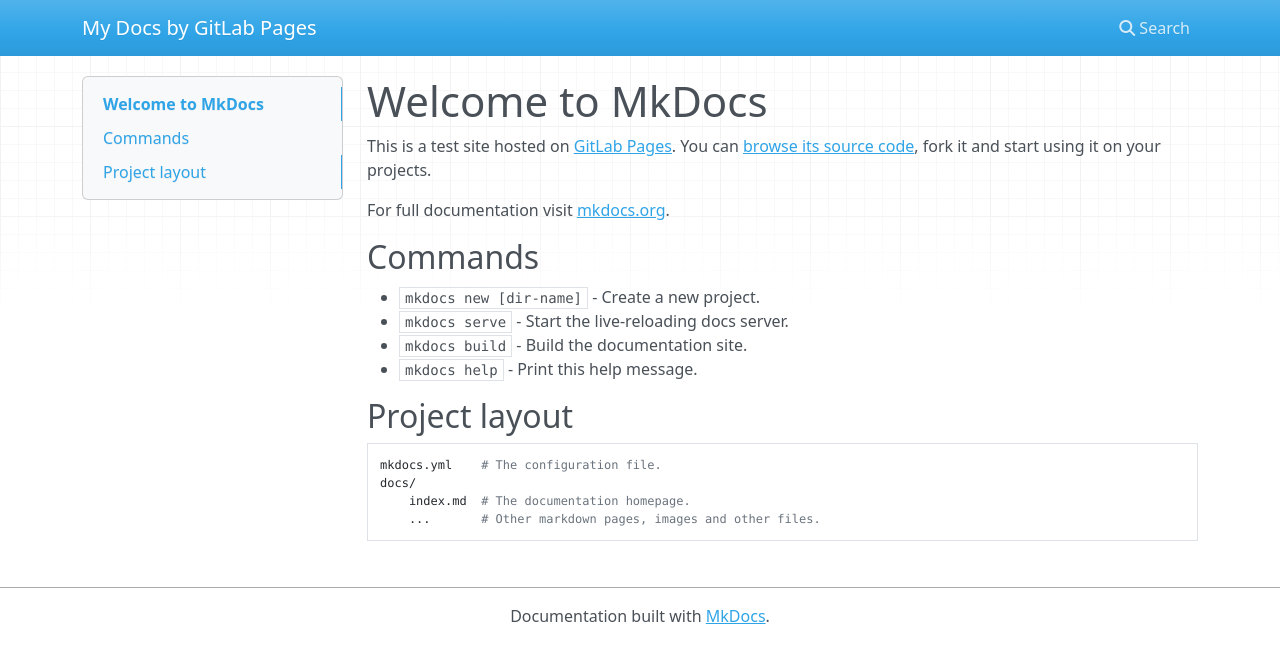
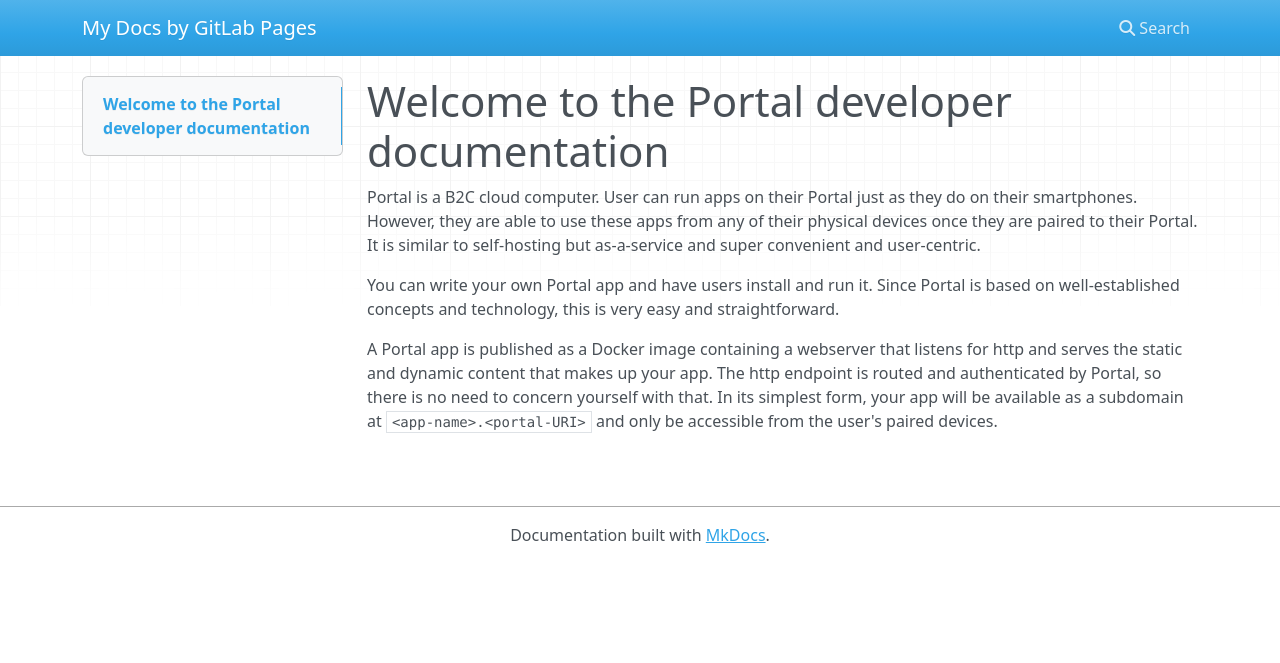
Before and after one commit to FreeshardBase/documentation, an MkDocs documentation site: the page built from docs/index.md, in a window 1280 px wide. Shown: the top 663 px of the page. Built offline with MkDocs 1.6.1, drawn with Linux system fonts in a browser that asks for light colours; nearby versions of some CDN libraries.

Commit message:
some content

```diff
--- a/docs/index.md
+++ b/docs/index.md
@@ -1,21 +1,12 @@
-# Welcome to MkDocs
+# Welcome to the Portal developer documentation
 
-This is a test site hosted on [GitLab Pages](https://pages.gitlab.io). You can
-[browse its source code](https://gitlab.com/pages/mkdocs), fork it and start
-using it on your projects.
+Portal is a B2C cloud computer. User can run apps on their Portal just as they do on their smartphones.
+However, they are able to use these apps from any of their physical devices once they are paired to their Portal.
+It is similar to self-hosting but as-a-service and super convenient and user-centric.
 
-For full documentation visit [mkdocs.org](http://mkdocs.org).
+You can write your own Portal app and have users install and run it.
+Since Portal is based on well-established concepts and technology, this is very easy and straightforward.
 
-## Commands
-
-* `mkdocs new [dir-name]` - Create a new project.
-* `mkdocs serve` - Start the live-reloading docs server.
-* `mkdocs build` - Build the documentation site.
-* `mkdocs help` - Print this help message.
-
-## Project layout
-
-    mkdocs.yml    # The configuration file.
-    docs/
-        index.md  # The documentation homepage.
-        ...       # Other markdown pages, images and other files.
+A Portal app is published as a Docker image containing a webserver that listens for http and serves the static and dynamic content that makes up your app.
+The http endpoint is routed and authenticated by Portal, so there is no need to concern yourself with that.
+In its simplest form, your app will be available as a subdomain at `<app-name>.<portal-URI>` and only be accessible from the user's paired devices.
```
Also changed, not shown: README.md (+2 -69 lines), 1 other file.
